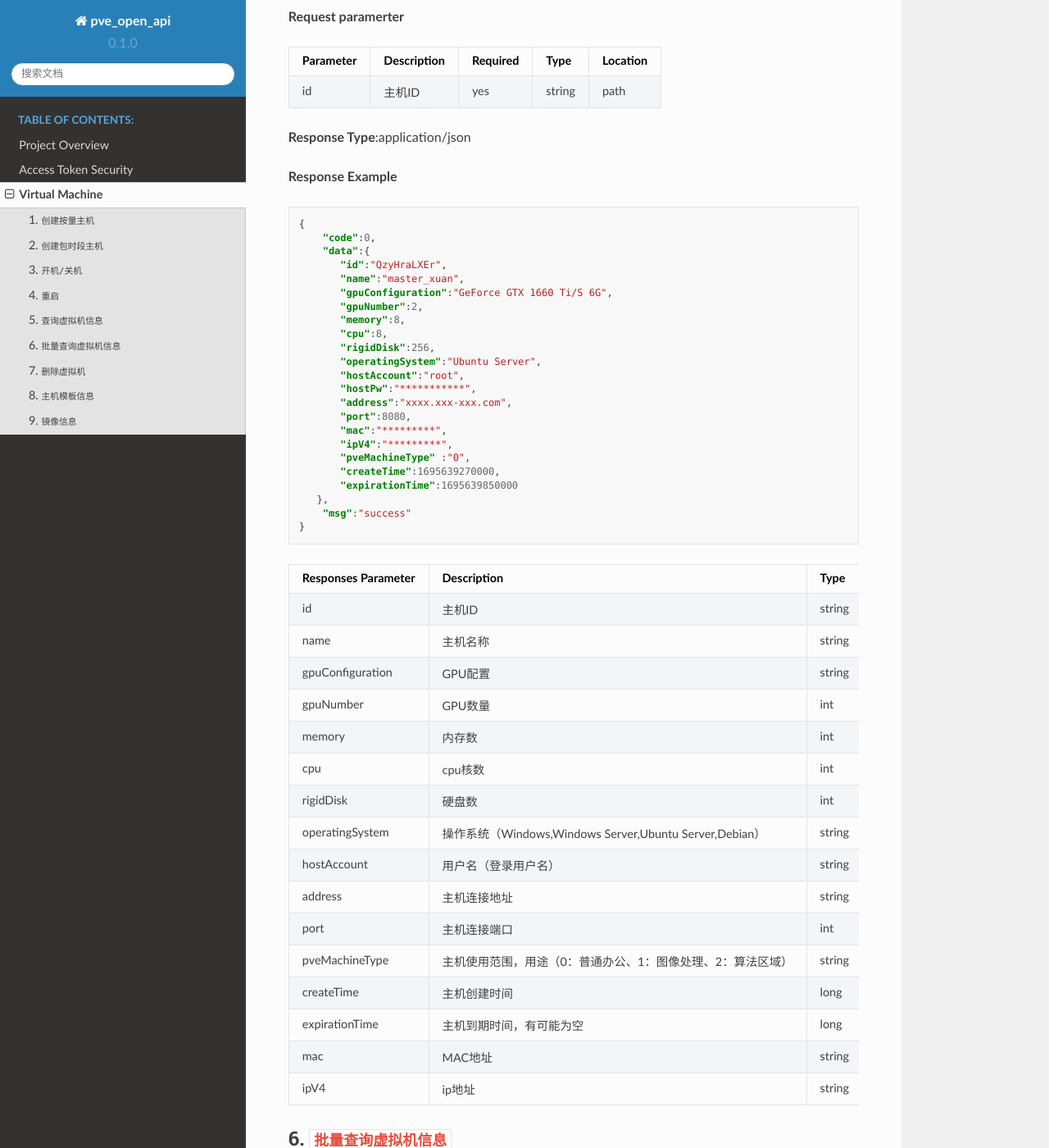
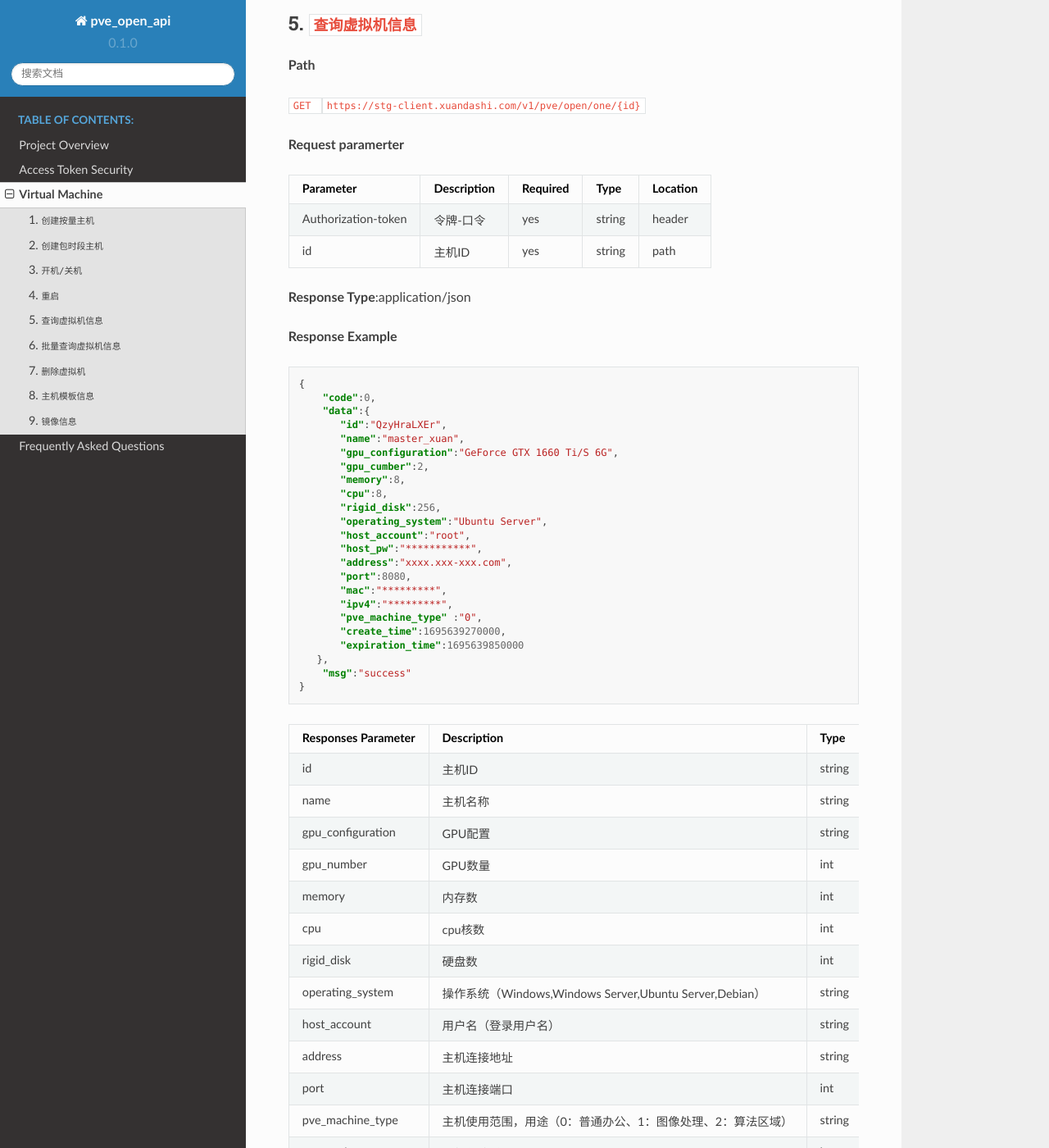
Before and after one commit to finovy/open-api, a Sphinx documentation site: the page built from docs/source/api/3.virtual_machine.md, in a window 1280 px wide and 1400 px high, scrolled down 3834 px. Shown: the whole window at 82% size. Built offline with Sphinx 7.4.7 and the Read the Docs theme 2.0.0, drawn with Linux system fonts in a browser that asks for light colours; some of the changed text lies outside the part shown.

Commit message:
fix: request param adjust
1)request/response param
2)index.rst

````diff
--- a/docs/source/api/3.virtual_machine.md
+++ b/docs/source/api/3.virtual_machine.md
@@ -8,10 +8,11 @@
 
 **Request paramerter**
 
-| Parameter | Description                                  | Required | Type   | Location |
-| --------- | -------------------------------------------- | -------- | ------ | -------- |
-| packageId | 主机模板ID（主机模板type需要和镜像type一致） | yes      | string | body     |
-| imageId   | 镜像ID（镜像type需要和主机模板type一致）     | yes      | string | body     |
+| Parameter           | Description                                  | Required | Type   | Location |
+| ------------------- | -------------------------------------------- | -------- | ------ | -------- |
+| Authorization-token | 令牌-口令                                    | yes      | string | header   |
+| package_id          | 主机模板ID（主机模板type需要和镜像type一致） | yes      | string | body     |
+| image_id            | 镜像ID（镜像type需要和主机模板type一致）     | yes      | string | body     |
 
 **Response Type**:application/json
 
@@ -40,12 +41,13 @@
 
 **Request paramerter**
 
-| Parameter    | Description                                      | Required | Type   | Location |
-| ------------ | ------------------------------------------------ | -------- | ------ | -------- |
-| packageId    | 主机模板ID（主机模板type需要和镜像type一致）     | yes      | string | body     |
-| imageId      | 镜像ID（镜像type需要和主机模板type一致）         | yes      | string | body     |
-| periodNumber | 购买周期                                         | yes      | int    | body     |
-| periodType   | 购买周期类型（0小时、1日、2周、3月、4季度、5年） | yes      | int    | body     |
+| Parameter           | Description                                      | Required | Type   | Location |
+| ------------------- | ------------------------------------------------ | -------- | ------ | -------- |
+| Authorization-token | 令牌-口令                                        | yes      | string | header   |
+| package_id          | 主机模板ID（主机模板type需要和镜像type一致）     | yes      | string | body     |
+| image_id            | 镜像ID（镜像type需要和主机模板type一致）         | yes      | string | body     |
+| period_number       | 购买周期                                         | yes      | int    | body     |
+| period_type         | 购买周期类型（0小时、1日、2周、3月、4季度、5年） | yes      | int    | body     |
 
 **Response Type**:application/json
 
@@ -83,10 +85,11 @@
 
 **Request paramerter**
 
-| Parameter | Description                     | Required | Type   | Location |
-| --------- | ------------------------------- | -------- | ------ | -------- |
-| id        | 主机ID                          | yes      | string | path     |
-| type      | 0：关闭虚拟机     1：开启虚拟机 | yes      | string | query    |
+| Parameter           | Description                     | Required | Type   | Location |
+| ------------------- | ------------------------------- | -------- | ------ | -------- |
+| Authorization-token | 令牌-口令                       | yes      | string | header   |
+| id                  | 主机ID                          | yes      | string | path     |
+| type                | 0：关闭虚拟机     1：开启虚拟机 | yes      | string | query    |
 
 **Response Type**:application/json
 
@@ -118,9 +121,10 @@
 
 **Request paramerter**
 
-| Parameter | Description | Required | Type   | Location |
-| --------- | ----------- | -------- | ------ | -------- |
-| id        | 主机ID      | yes      | string | path     |
+| Parameter           | Description | Required | Type   | Location |
+| ------------------- | ----------- | -------- | ------ | -------- |
+| Authorization-token | 令牌-口令   | yes      | string | header   |
+| id                  | 主机ID      | yes      | string | path     |
 
 **Response Type**:application/json
 
@@ -150,9 +154,10 @@
 
 **Request paramerter**
 
-| Parameter | Description | Required | Type   | Location |
-| --------- | ----------- | -------- | ------ | -------- |
-| id        | 主机ID      | yes      | string | path     |
+| Parameter           | Description | Required | Type   | Location |
+| ------------------- | ----------- | -------- | ------ | -------- |
+| Authorization-token | 令牌-口令   | yes      | string | header   |
+| id                  | 主机ID      | yes      | string | path     |
 
 **Response Type**:application/json
 
@@ -164,21 +169,21 @@
     "data":{
        "id":"QzyHraLXEr",
        "name":"master_xuan",
-       "gpuConfiguration":"GeForce GTX 1660 Ti/S 6G",
-       "gpuNumber":2,
+       "gpu_configuration":"GeForce GTX 1660 Ti/S 6G",
+       "gpu_cumber":2,
        "memory":8,
        "cpu":8,
-       "rigidDisk":256,
-       "operatingSystem":"Ubuntu Server",
-       "hostAccount":"root",
-       "hostPw":"***********",
+       "rigid_disk":256,
+       "operating_system":"Ubuntu Server",
+       "host_account":"root",
+       "host_pw":"***********",
        "address":"xxxx.xxx-xxx.com",
        "port":8080,
        "mac":"*********",
-       "ipV4":"*********",
-       "pveMachineType" :"0",
-       "createTime":1695639270000,
-       "expirationTime":1695639850000
+       "ipv4":"*********",
+       "pve_machine_type" :"0",
+       "create_time":1695639270000,
+       "expiration_time":1695639850000
    },
     "msg":"success"
 }
@@ -188,18 +193,18 @@
 | :------------------ | :---------------------------------------------------------- | ------ |
 | id                  | 主机ID                                                      | string |
 | name                | 主机名称                                                    | string |
-| gpuConfiguration    | GPU配置                                                     | string |
-| gpuNumber           | GPU数量                                                     | int    |
+| gpu_configuration   | GPU配置                                                     | string |
+| gpu_number          | GPU数量                                                     | int    |
 | memory              | 内存数                                                      | int    |
 | cpu                 | cpu核数                                                     | int    |
-| rigidDisk           | 硬盘数                                                      | int    |
-| operatingSystem     | 操作系统（Windows,Windows Server,Ubuntu Server,Debian）     | string |
-| hostAccount         | 用户名（登录用户名）                                        | string |
+| rigid_disk          | 硬盘数                                                      | int    |
+| operating_system    | 操作系统（Windows,Windows Server,Ubuntu Server,Debian）     | string |
+| host_account        | 用户名（登录用户名）                                        | string |
 | address             | 主机连接地址                                                | string |
 | port                | 主机连接端口                                                | int    |
-| pveMachineType      | 主机使用范围，用途（0：普通办公、1：图像处理、2：算法区域） | string |
-| createTime          | 主机创建时间                                                | long   |
-| expirationTime      | 主机到期时间，有可能为空                                    | long   |
+| pve_machine_type    | 主机使用范围，用途（0：普通办公、1：图像处理、2：算法区域） | string |
+| create_time         | 主机创建时间                                                | long   |
+| expiration_time     | 主机到期时间，有可能为空                                    | long   |
 | mac                 | MAC地址                                                     | string |
 | ipV4                | ip地址                                                      | string |
 
@@ -211,10 +216,11 @@
 
 **Request paramerter**
 
-| Parameter | Description                    | Required | Type    | Location |
-| --------- | ------------------------------ | -------- | ------- | -------- |
-| page      | 起始页                         | yes      | integer | query    |
-| pageSize  | 页大小，单次最多只支持查询25条 | yes      | integer | query    |
+| Parameter           | Description                    | Required | Type    | Location |
+| ------------------- | ------------------------------ | -------- | ------- | -------- |
+| Authorization-token | 令牌-口令                      | yes      | string  | header   |
+| page                | 起始页                         | yes      | integer | query    |
+| pageSize            | 页大小，单次最多只支持查询25条 | yes      | integer | query    |
 
 **Response Type**:application/json
 
@@ -228,19 +234,19 @@
        {
            "id":"QzyHraLXEr",
            "name":"master_xuan",
-           "gpuConfiguration":"GeForce GTX 1660 Ti/S 6G",
-           "gpuNumber":2,
+           "gpu_configuration":"GeForce GTX 1660 Ti/S 6G",
+           "gpu_number":2,
            "memory":8,
            "cpu":8,
-           "rigidDisk":256,
-           "operatingSystem":"Ubuntu Server",
-           "hostAccount":"root",
-           "hostPw":"***********",
+           "rigid_disk":256,
+           "operating_system":"Ubuntu Server",
+           "host_account":"root",
+           "host_pw":"***********",
            "address":"xxxx.xxx-xxx.com",
            "port":8080,
-           "pveMachineType" :"0",
-           "createTime":1695639270000,
-           "expirationTime":1695639850000
+           "pve_machine_type" :"0",
+           "create_time":1695639270000,
+           "expiration_time":1695639850000
        }
     ],
     "totalCounts":1
@@ -253,18 +259,18 @@
 | :------------------ | :---------------------------------------------------------- | ------ |
 | id                  | 主机ID                                                      | string |
 | name                | 主机名称                                                    | string |
-| gpuConfiguration    | GPU配置                                                     | string |
-| gpuNumber           | GPU数量                                                     | int    |
+| gpu_configuration   | GPU配置                                                     | string |
+| gpu_number          | GPU数量                                                     | int    |
 | memory              | 内存数                                                      | int    |
 | cpu                 | cpu核数                                                     | int    |
-| rigidDisk           | 硬盘数                                                      | int    |
-| operatingSystem     | 操作系统（Windows,Windows Server,Ubuntu Server,Debian）     | string |
-| hostAccount         | 用户名（登录用户名）                                        | string |
+| rigid_disk          | 硬盘数                                                      | int    |
+| operating_system    | 操作系统（Windows,Windows Server,Ubuntu Server,Debian）     | string |
+| host_account        | 用户名（登录用户名）                                        | string |
 | address             | 主机连接地址                                                | string |
 | port                | 主机连接端口                                                | int    |
-| pveMachineType      | 主机使用范围，用途（0：普通办公、1：图像处理、2：算法区域） | string |
-| createTime          | 主机创建时间                                                | long   |
-| expirationTime      | 主机到期时间，有可能为空                                    | long   |
+| pve_machine_type    | 主机使用范围，用途（0：普通办公、1：图像处理、2：算法区域） | string |
+| create_time         | 主机创建时间                                                | long   |
+| expiration_time     | 主机到期时间，有可能为空                                    | long   |
 
 ### 7. `删除虚拟机`
 
@@ -276,9 +282,10 @@
 
 **Request paramerter**
 
-| Parameter | Description | Required | Type   | Location |
-| --------- | ----------- | -------- | ------ | -------- |
-| id        | 主机ID      | yes      | string | path     |
+| Parameter           | Description | Required | Type   | Location |
+| ------------------- | ----------- | -------- | ------ | -------- |
+| Authorization-token | 令牌-口令   | yes      | string | header   |
+| id                  | 主机ID      | yes      | string | path     |
 
 **Response Example**
 
@@ -304,9 +311,10 @@
 
 **Request paramerter**
 
-| Parameter | Description                | Required | Type   | Location |
-| --------- | -------------------------- | -------- | ------ | -------- |
-| type      | 模板类型（0按量、1包时段） | yes      | string | path     |
+| Parameter           | Description                | Required | Type   | Location |
+| ------------------- | -------------------------- | -------- | ------ | -------- |
+| Authorization-token | 令牌-口令                  | yes      | string | header   |
+| type                | 模板类型（0按量、1包时段） | yes      | string | path     |
 
 **Response Type**:application/json
 
@@ -317,17 +325,17 @@
     "code":0,
     "data":[
         {
-            "packageId":"Pi8tcH1NSd",
+            "package_id":"Pi8tcH1NSd",
             "name":"图像处理-Ubuntu",
-            "memoryNumber":16,
-            "rigidDiskNumber":512,
+            "memory_number":16,
+            "rigid_disk_number":512,
             "amount":5.00,
-            "cpuNumber":16,
-            "bandWidth":8,
+            "cpu_number":16,
+            "band_width":8,
             "type":"BZ",
-            "pveMachineType":"1",
+            "pve_machine_type":"1",
             "area":"2",
-            "useType":"2",
+            "use_type":"2",
             "discount":0.9
         }
     ],
@@ -337,19 +345,19 @@
 
 | Responses Parameter | Description                                                  | Type   |
 | ------------------- | ------------------------------------------------------------ | ------ |
-| packageId           | 主机模板ID                                                   | string |
+| package_id          | 主机模板ID                                                   | string |
 | name                | 主机模板名称                                                 | string |
-| gpuNumber           | GPU数                                                        | int    |
-| memoryNumber        | 内存数                                                       | int    |
-| rigidDiskNumber     | 硬盘数                                                       | int    |
-| cpuNumber           | cpu数                                                        | int    |
-| bandWidth           | 带宽                                                         | int    |
+| gpu_number          | GPU数                                                        | int    |
+| memory_number       | 内存数                                                       | int    |
+| rigid_disk_number   | 硬盘数                                                       | int    |
+| cpu_number          | cpu数                                                        | int    |
+| band_width          | 带宽                                                         | int    |
 | amount              | 金额                                                         | string |
 | discount            | 折扣                                                         | string |
 | type                | 主机模板类型                                                 | string |
-| pveMachineType      | 主机用途（0普通办公、1图像处理、2算法区域）                  | string |
+| pve_machine_type    | 主机用途（0普通办公、1图像处理、2算法区域）                  | string |
 | area                | 数据中心（0华南、1华西、国际）                               | string |
-| useType             | 主机使用类型（0仅支持按量、1仅支持包时段、2支持按量和包时段） | string |
+| use_type            | 主机使用类型（0仅支持按量、1仅支持包时段、2支持按量和包时段） | string |
 
 ### 9. `镜像信息`
 
@@ -359,7 +367,9 @@
 
 **Request paramerter**
 
-`none`
+| Parameter           | Description | Required | Type   | Location |
+| ------------------- | ----------- | -------- | ------ | -------- |
+| Authorization-token | 令牌-口令   | yes      | string | header   |
 
 **Response Type**:application/json
 
@@ -367,22 +377,22 @@
 
 ```json
 {
-  "code":0,
-  "data":[
-    {
-      "imageId":"8989",
-      "type":"BZ",
-      "systemImageName":"Windown Server",
-      "systemImageVersion":"2022 数据中心中文版 x64"
-    }
-  ],
-  "msg":"success"
+    "code":0,
+    "data":[
+        {
+            "image_id":"8989",
+            "type":"BZ",
+            "system_image_name":"Windown Server",
+            "system_image_version":"2022 数据中心中文版 x64"
+        }
+    ],
+    "msg":"success"
 }
 ```
 
-| Responses Parameter | Description  | Type   |
-| :------------------ | :----------- | ------ |
-| imageId             | 镜像ID       | string |
-| type                | 镜像类型     | string |
-| systemImageName     | 镜像系统     | string |
-| systemImageVersion  | 镜像系统版本 | string |
+| Responses Parameter  | Description  | Type   |
+| :------------------- | :----------- | ------ |
+| image_id             | 镜像ID       | string |
+| type                 | 镜像类型     | string |
+| system_image_name    | 镜像系统     | string |
+| system_image_version | 镜像系统版本 | string |
--- /dev/null
+++ b/docs/source/api/4.frequently_asked_questions.md
@@ -0,0 +1 @@
+# Frequently Asked Questions
--- a/docs/source/index.rst
+++ b/docs/source/index.rst
@@ -6,3 +6,4 @@
    api/1.project_overview
    api/2.access_token_security
    api/3.virtual_machine
+   api/4.frequently_asked_questions
````
